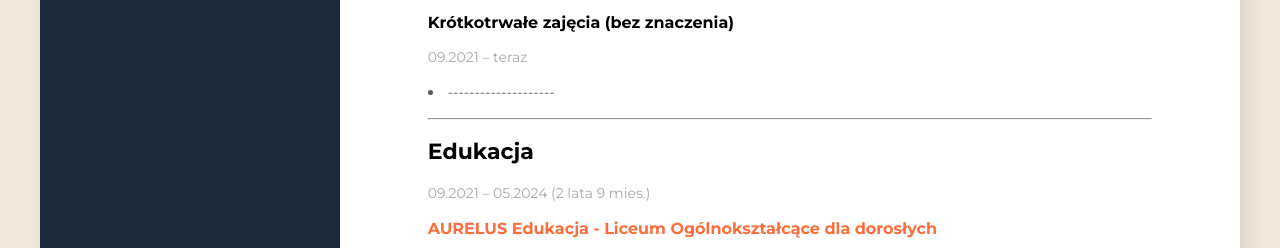
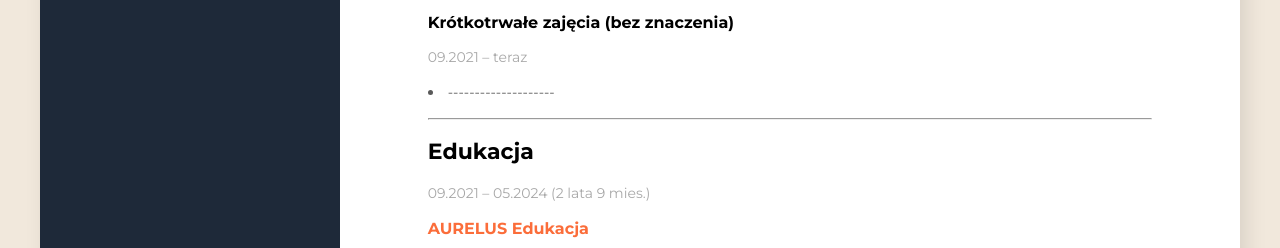
Before and after one commit to CodelessA/Codeless-program, a plain HTML site: page index.html in a window 1280 px wide. Shown: the part 552-800 px from the top of the page. Drawn offline with Linux system fonts and the light colour scheme.

Commit message:
Update index.html

```diff
--- a/index.html
+++ b/index.html
@@ -76,7 +76,7 @@
           <h3>
             <p class="job-time">09.2021 – 05.2024 (2 lata 9 mies.)</p>
             <span class="orange"
-              >AURELUS Edukacja - Liceum Ogólnokształcące dla dorosłych</span>
+              >AURELUS Edukacja</span>
             <p class="ed-lvl">Poziom wykształcenia: średnie</p>
           </h3>
         </div>
```
